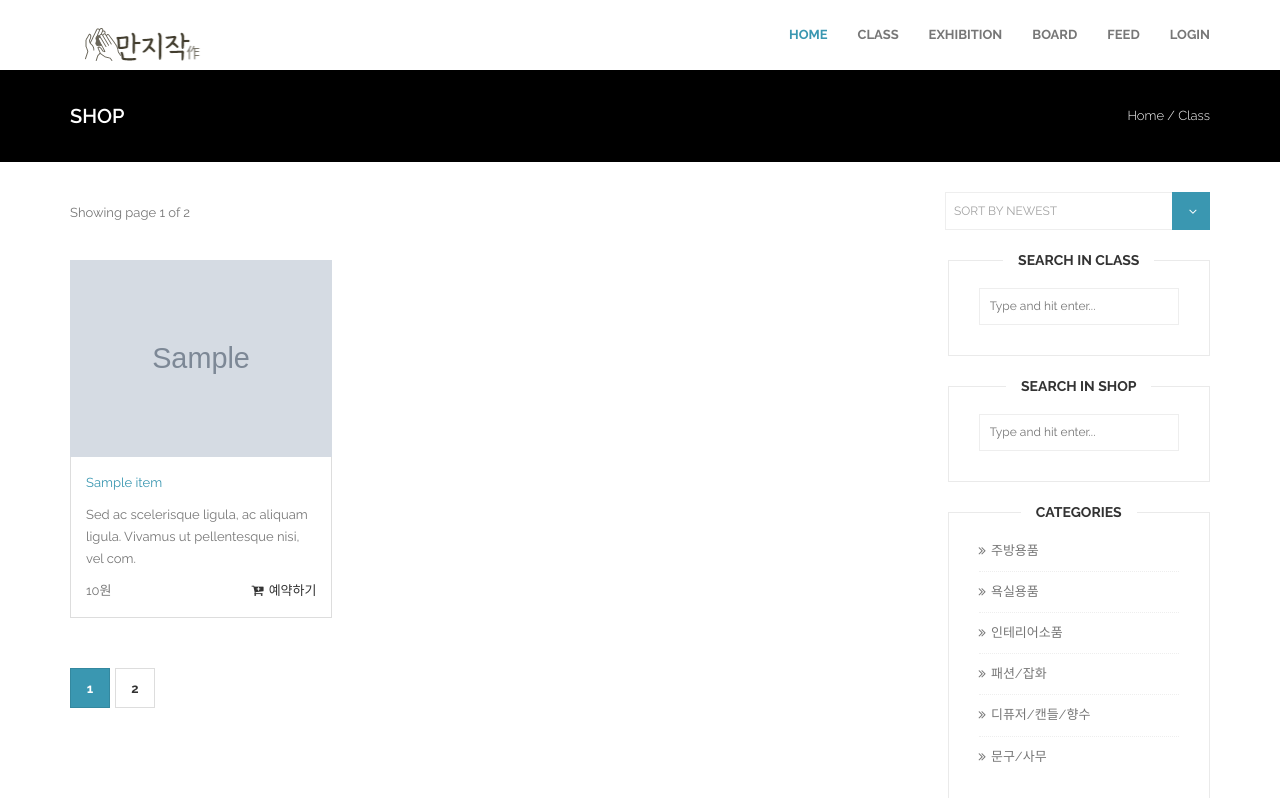
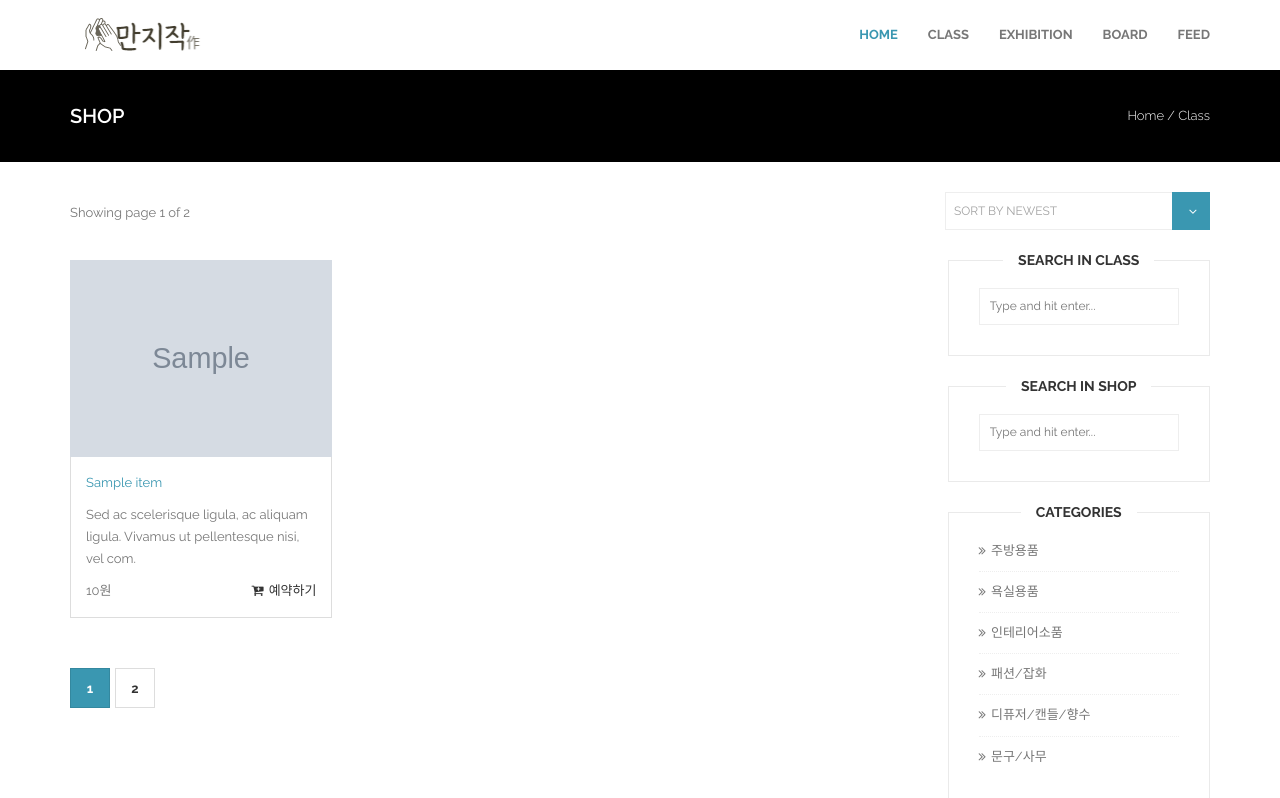
Before and after one commit to lsj104/boot-gongbang, a Spring app: page /class in a window 1280 px wide. Shown: the top 798 px of the page. Run offline with Thymeleaf, Linux system fonts and the light colour scheme; the template is opened without the code that fills it: most values are stand-ins (such as "Sample title", 1, 10 or a date in 2020); grey boxes marked "Sample" are stand-in pictures; data that the repository does not hold is empty; database files in the repository are not loaded.

Commit message:
메뉴바 수정
Signed-off-by: Hong-Seojin <tjwls771@gmail.com>

```diff
--- a/src/main/resources/templates/common/header.html
+++ b/src/main/resources/templates/common/header.html
@@ -1,6 +1,5 @@
 <!DOCTYPE html>
 <html xmlns:th="https://thymeleaf.org">
-
 <body>
 
 <!-- HEADER
@@ -11,7 +10,7 @@
         <!-- Brand and toggle get grouped for better mobile display -->
         <div class="navbar-header">
             <a class="navbar-brand" href='http://localhost:8090/main'>
-                <img alt="만지작" src="/image/logo.png"/>
+                <img alt="만지작" src="/image/logo.png" style="margin-top: -15px;">
             </a>
         </div>
         <!-- Menu -->
@@ -25,17 +24,16 @@
                 <li><a href="feed/feed">Feed</a></li>
 
                 <!-- 로그인 X -->
-                <li><a href="/member/login">Login</a></li>
+                <li th:if="${session.user == null}"><a href="/member/login">Login</a></li>
 
-                <!-- 로그인 O
-                    <li class="dropdown"><img src="/image/01.png">User</a>
-                        <ul class="dropdown-menu">
-                            <li><a href="productsingle.html">MyPage</a></li>
-                            <li><a href="productsingle-nosidebar.html">Logout</a></li>
+                <!-- 로그인 O -->
+                <li th:if="${session.user != null}" class="dropdown" style="padding: 10px;">
+                    <img src="/image/01.jpg" style="width: 30px; height: 30px; border-radius: 30px; margin-right: 5px;"><span th:text="|${session.user.name}님|"></span>
+                        <ul class="dropdown-menu" style="width: 50px; margin-left: 50px;">
+                            <li><a href="member/mypage">MyPage</a></li>
+                            <li><a href="member/kakaologout">Logout</a></li>
                         </ul>
                     </li>
-                    -->
-
             </ul>
         </div>
     </div>
```
